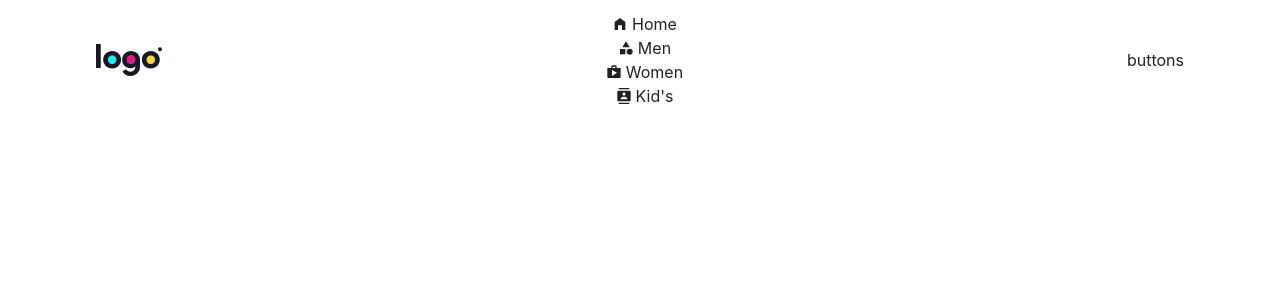
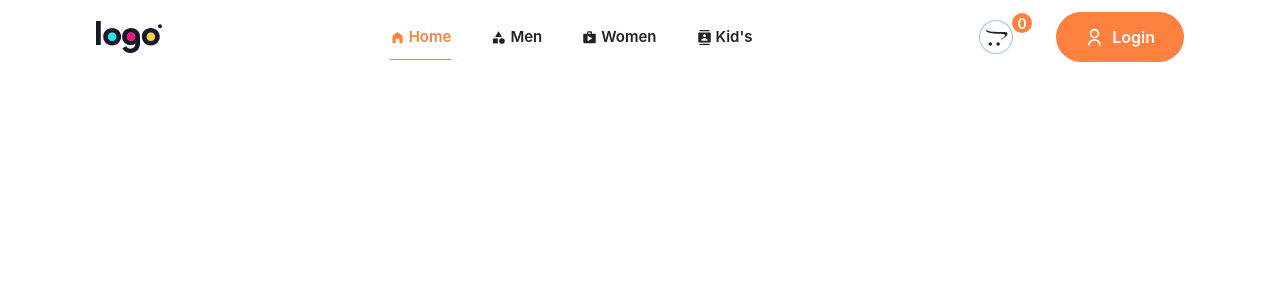
Before and after one commit to Isur-Sen9828/WearMe-, a React (Vite) app in the folder frontend/: page / in a window 1280 px wide. Shown: the top 300 px of the page. Built offline with nearby package versions, Linux system fonts and the light colour scheme.

Commit message:
complete hearder and navbar

```diff
--- a/frontend/src/components/Header.jsx
+++ b/frontend/src/components/Header.jsx
@@ -1,8 +1,19 @@
-import { Link } from "react-router-dom"
+import { Link, NavLink } from "react-router-dom"
 import logo from "../assets/logo.svg"
+import logout from "../assets/logout.svg"
+import user from "../assets/user.svg"
+
 import Navbar from "./Navbar"
+import { useState } from "react"
+import { MdClose, MdMenu } from "react-icons/md"
+import {FaOpencart} from "react-icons/fa"
 
 const Header = () => {
+
+  const [menuOpened, setmenuOpened] = useState(false);
+  const toggleMenu = () => setmenuOpened(!menuOpened);
+
+
   return (
     <header className="fixed top-0 left-0 m-auto max_padd_container w-full bg-white ring-slate-900/5 z-10">
         <div className="px-4 flexBetween py-3 max-xs:px-2">
@@ -10,10 +21,30 @@
             <div>
                 <Link><img src={logo} alt="" height={66} width={66} /></Link>
             </div>
-            {/* navbar */}
-            <Navbar/>
+            {/* navbar desktop size*/}
+            <Navbar containerStyles={"hidden md:flex gap-x-5 xl:gap-x-10 medium-15"}/>
+
+            {/* navbar mobile size*/}
+            <Navbar containerStyles={`${menuOpened? "flex item-start flex-col gap-y-12 fixed top-20 right-8 p-12 bg-white rounded-3xl shadow-md w-64 ring-1 ring-slate-900/5 transition-all duration-300":
+              "flex item-start flex-col gap-y-12 fixed top-20 p-12 bg-white rounded-3xl shadow-md w-64 ring-1 ring-slate-900/5 transition-all duration-300 -right-[100%]"}`}/>
+
             {/* buttons */}
-            <div>buttons</div>
+            <div className="flex items-center justify-between gap-4 sm:gap-x-6 bold-16 ">
+              {!menuOpened? (<MdMenu className="md:hidden cursor-pointer hover:text-secondary hover:ring-secondary mr-2 ring-1 ring-slate-900/30 h-8 w-8 rounded-full" onClick={toggleMenu}/>) :
+              (<MdClose className="md:hidden cursor-pointer hover:text-secondary hover:ring-secondary mr-2 ring-1 ring-slate-900/30 h-8 w-8 rounded-full" onClick={toggleMenu}/>)
+              }
+              <div className="flex items-center justify-between sm:gap-x-6">
+                <NavLink to={"cart-page"} className={"flex"}><FaOpencart className="p-1 h-8 w-8 ring-slate-900/3 ring-1 rounded-full"/>
+                <span className="relative flexCenter w-5 h-5 rounded-full bg-secondary text-white medium-14 -top-2">0</span>
+                </NavLink>
+                {/* <NavLink to={'logout'} className={"btn_secondary_rounded flexCenter gap-x-2 medium-16"}>
+                  <img src={logout} alt="logoutIcon" height={19} width={19}/> Logout
+                  </NavLink> */}
+                <NavLink to={'login'} className={"btn_secondary_rounded flexCenter gap-x-2 medium-16"}>
+                  <img src={user} alt="userIcon" height={19} width={19}/> Login
+                </NavLink>
+              </div>
+            </div>
         </div>
     </header>
   )
--- a/frontend/src/components/Navbar.jsx
+++ b/frontend/src/components/Navbar.jsx
@@ -2,13 +2,14 @@
 import {MdCategory, MdContacts, MdHomeFilled, MdShop} from "react-icons/md"
 
 
+// eslint-disable-next-line react/prop-types
 const Navbar = ({containerStyles}) => {
   return (
 <nav className={`${containerStyles}`}>
-    <NavLink to={'/'}><div className="flexCenter gap-x-1"><MdHomeFilled/>Home</div></NavLink>
-    <NavLink to={'/mens'}><div className="flexCenter gap-x-1"><MdCategory/>Men</div></NavLink>
-    <NavLink to={'/womens'}><div className="flexCenter gap-x-1"><MdShop/>Women</div></NavLink>
-    <NavLink to={'/kids'}><div className="flexCenter gap-x-1"><MdContacts/>Kid's</div></NavLink>
+    <NavLink to={'/'}className={({isActive})=> isActive? "active_link" : ""}><div className="flexCenter gap-x-1"><MdHomeFilled/>Home</div></NavLink>
+    <NavLink to={'/mens'}className={({isActive})=> isActive? "active_link" : ""}><div className="flexCenter gap-x-1"><MdCategory/>Men</div></NavLink>
+    <NavLink to={'/womens'}className={({isActive})=> isActive? "active_link" : ""}><div className="flexCenter gap-x-1"><MdShop/>Women</div></NavLink>
+    <NavLink to={'/kids'}className={({isActive})=> isActive? "active_link" : ""}><div className="flexCenter gap-x-1"><MdContacts/>Kid's</div></NavLink>
 
 </nav>
 
```
